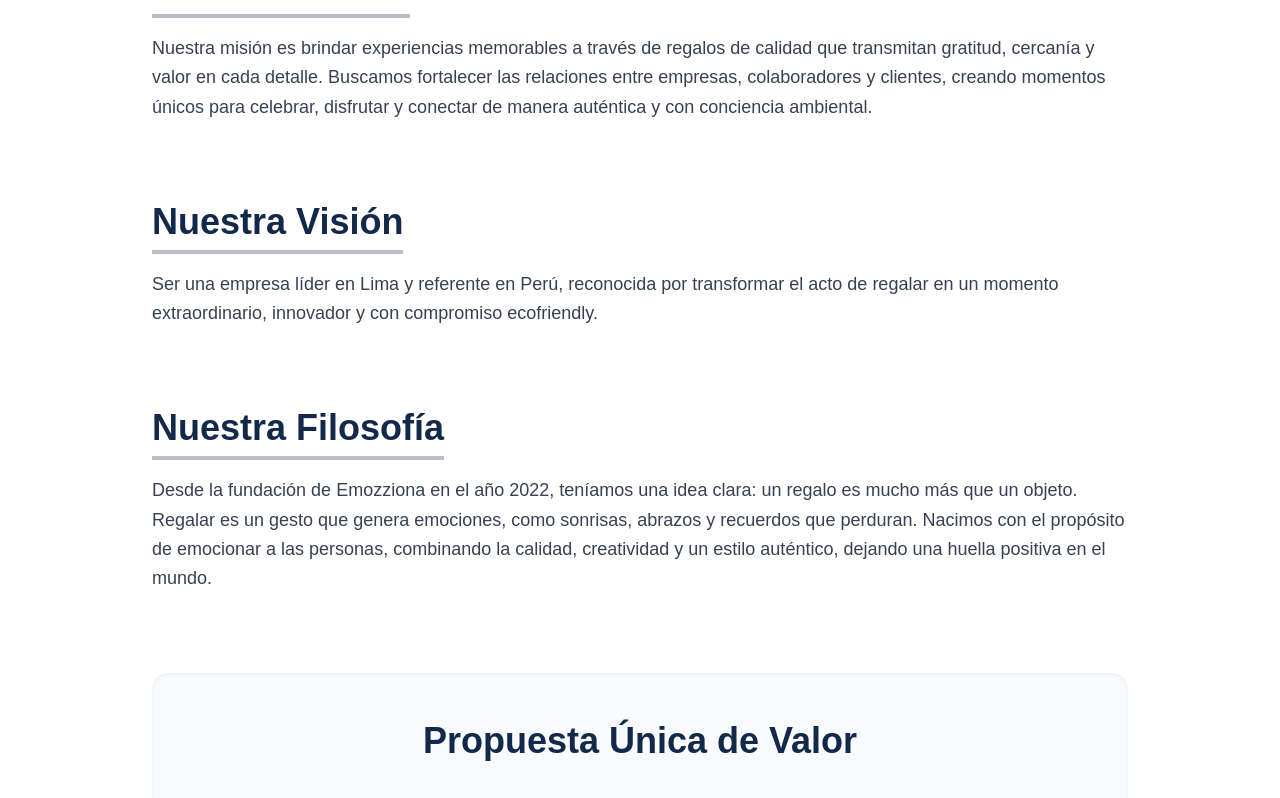
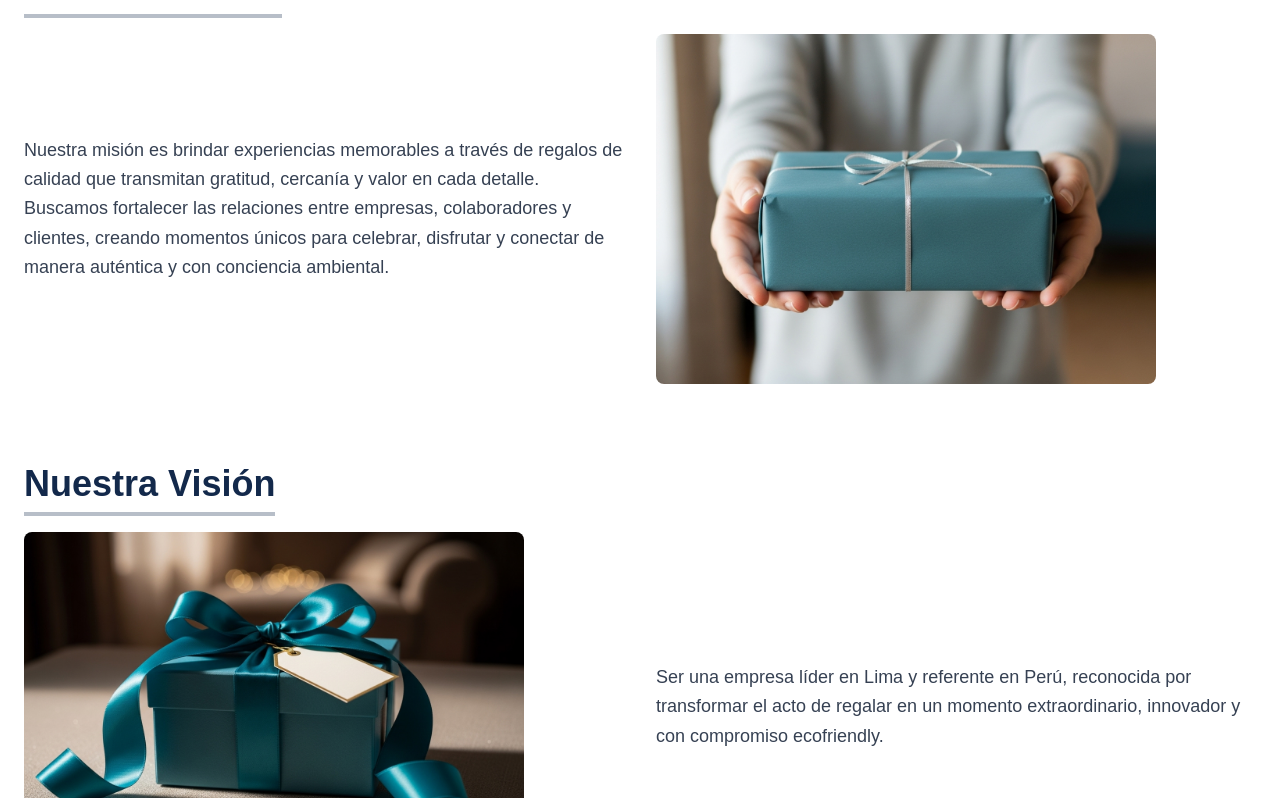
Before and after one commit to aaronJau21/Emozziona_v2, a Next.js app: page /about in a window 1280 px wide. Shown: the part 362-1160 px from the top of the page. Built offline with nearby package versions, Linux system fonts and the light colour scheme.

Commit message:
Cambios de estilos

```diff
--- a/src/components/about/Main.tsx
+++ b/src/components/about/Main.tsx
@@ -2,23 +2,37 @@
 
 import React from "react";
 import { FaGift, FaHandshake, FaHandSparkles, FaLeaf } from "react-icons/fa";
-// import { Gift, Leaf, Sparkles, Handshake } from "lucide-react";
+import Image from "next/image";
 
 export const MainAbout = () => {
   return (
-    <main className="space-y-20 max-w-5xl mx-auto mb-24 px-6">
+    <main className="space-y-20 max-w-7xl mx-auto mb-24 px-6">
       {/* Misión */}
       <section>
         <h2 className="text-3xl sm:text-4xl font-semibold text-[#13294b] border-b-4 border-[#13294b]/30 inline-block pb-2">
           Nuestra Misión
         </h2>
-        <p className="mt-4 text-lg text-gray-700 leading-relaxed">
-          Nuestra misión es brindar experiencias memorables a través de regalos
-          de calidad que transmitan gratitud, cercanía y valor en cada detalle.
-          Buscamos fortalecer las relaciones entre empresas, colaboradores y
-          clientes, creando momentos únicos para celebrar, disfrutar y conectar
-          de manera auténtica y con conciencia ambiental.
-        </p>
+        <div className="flex flex-col md:flex-row items-center gap-8 mt-4">
+          <div className="w-full md:w-1/2">
+            <p className="text-lg text-gray-700 leading-relaxed">
+              Nuestra misión es brindar experiencias memorables a través de
+              regalos de calidad que transmitan gratitud, cercanía y valor en
+              cada detalle. Buscamos fortalecer las relaciones entre empresas,
+              colaboradores y clientes, creando momentos únicos para celebrar,
+              disfrutar y conectar de manera auténtica y con conciencia
+              ambiental.
+            </p>
+          </div>
+          <div className="w-full md:w-1/2">
+            <Image
+              src="/about/mision.png"
+              alt="Nuestra Misión"
+              width={500}
+              height={300}
+              className="rounded-lg object-cover"
+            />
+          </div>
+        </div>
       </section>
 
       {/* Visión */}
@@ -26,11 +40,24 @@ export const MainAbout = () => {
         <h2 className="text-3xl sm:text-4xl font-semibold text-[#13294b] border-b-4 border-[#13294b]/30 inline-block pb-2">
           Nuestra Visión
         </h2>
-        <p className="mt-4 text-lg text-gray-700 leading-relaxed">
-          Ser una empresa líder en Lima y referente en Perú, reconocida por
-          transformar el acto de regalar en un momento extraordinario, innovador
-          y con compromiso ecofriendly.
-        </p>
+        <div className="flex flex-col md:flex-row-reverse items-center gap-8 mt-4">
+          <div className="w-full md:w-1/2">
+            <p className="text-lg text-gray-700 leading-relaxed">
+              Ser una empresa líder en Lima y referente en Perú, reconocida por
+              transformar el acto de regalar en un momento extraordinario,
+              innovador y con compromiso ecofriendly.
+            </p>
+          </div>
+          <div className="w-full md:w-1/2">
+            <Image
+              src="/about/vision.png"
+              alt="Nuestra Visión"
+              width={500}
+              height={300}
+              className="rounded-lg object-cover"
+            />
+          </div>
+        </div>
       </section>
 
       {/* Filosofía */}
```
Also changed, not shown: public/about/mision.png (added), public/about/vision.png (added).
